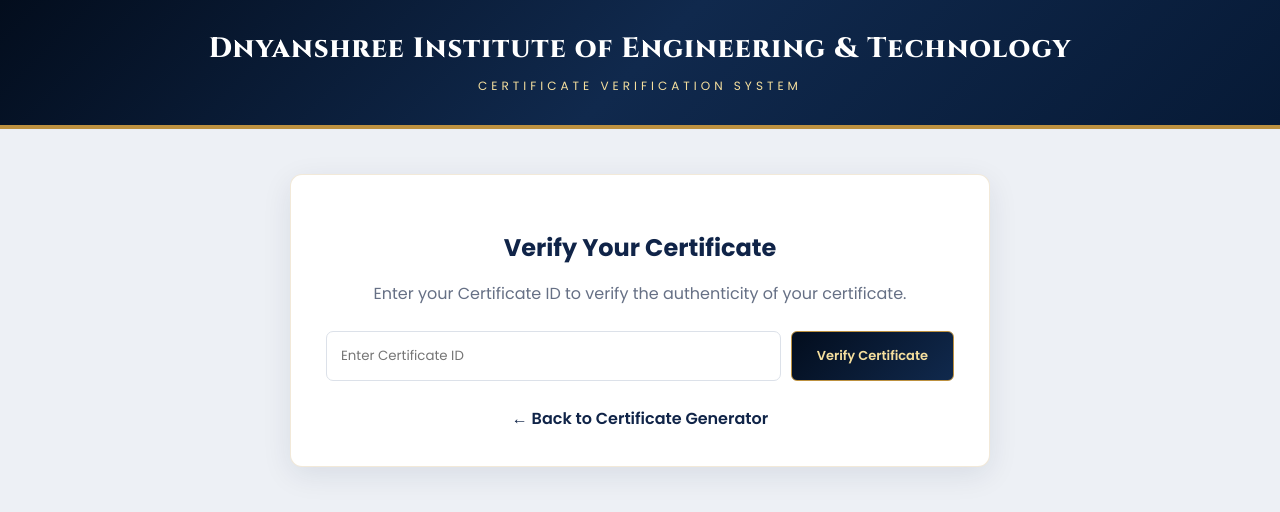
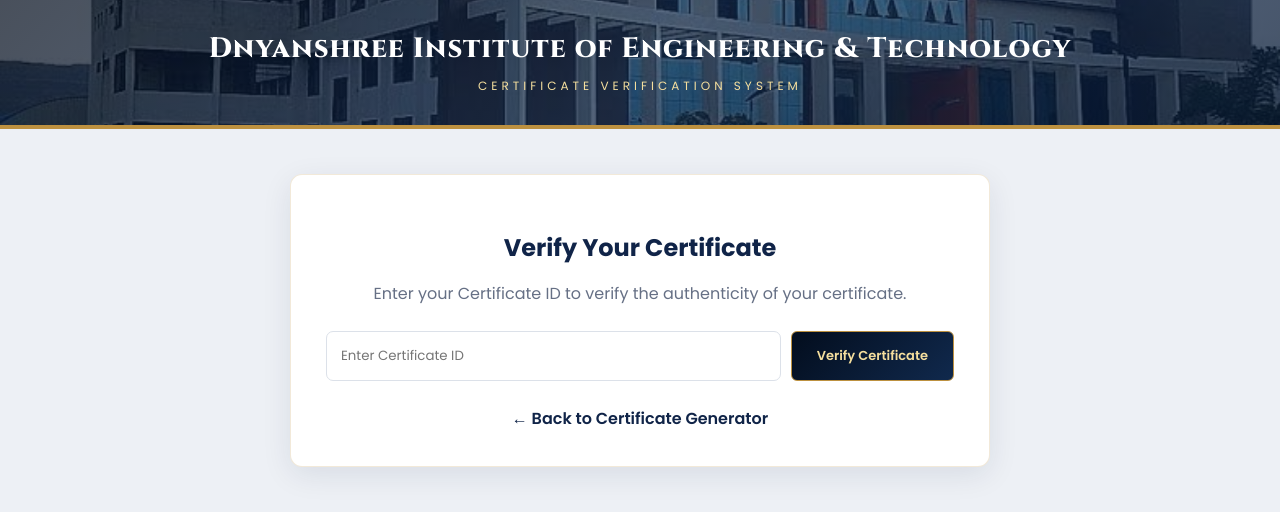
Before and after one commit to sparkle68/dnyanshree-certificate-generator, a website: page verify.html in a window 1280 px wide. Drawn offline with Linux system fonts and the light colour scheme.

Commit message:
Add college background image to header

```diff
--- a/style.css
+++ b/style.css
@@ -26,14 +26,24 @@ body {
 
 /* WEBSITE HEADER */
 
+
 .main-header {
     position: relative;
-    background: linear-gradient(135deg, #030d1d, #10294d, #071a36);
+    isolation: isolate;
+    background:
+        linear-gradient(
+            135deg,
+            rgba(3, 13, 29, 0.72),
+            rgba(16, 41, 77, 0.68),
+            rgba(7, 26, 54, 0.75)
+        ),
+        url("college-bg.jpg") center center / cover no-repeat;
     color: white;
     text-align: center;
     padding: 30px 15px;
     border-bottom: 4px solid var(--gold);
 }
+
 
 .main-header h1 {
     margin: 0;
```
Also changed, not shown: college-bg.jpg (added).
